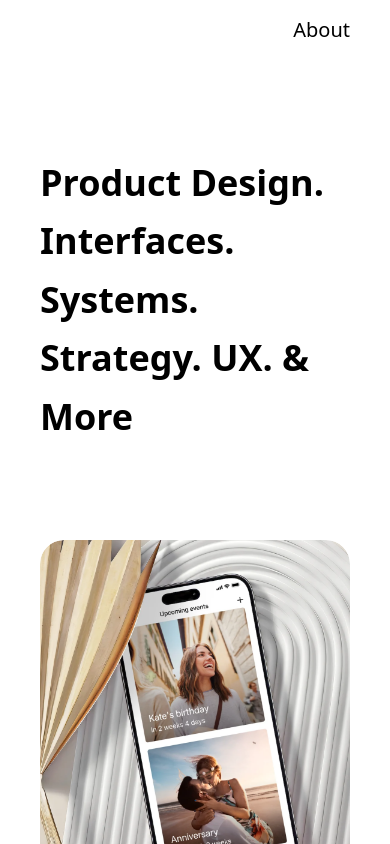
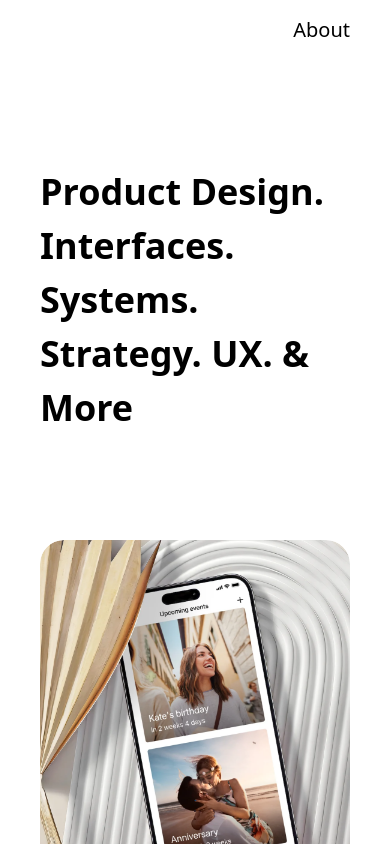
Before and after one commit to Merus23/portfolio, a Next.js app: page / in a window 390 px wide. Shown: the top 844 px of the page. Built offline with nearby package versions, Linux system fonts and the light colour scheme.

Commit message:
refactor: Update MainText component font size and leading for improved readability and responsiveness

```diff
--- a/src/components/MainText/MainText.tsx
+++ b/src/components/MainText/MainText.tsx
@@ -26,7 +26,7 @@ export default function MainText({ text }: MainTextProps) {
       transition={{ duration: 0.8, delay: 0.1 }}
       variants={itemVariants}
     >
-      <h1 className="w-full text-4xl md:text-7xl font-semibold leading-relaxed md:leading-loose">
+      <h1 className="w-full text-4xl md:text-5xl lg:text-7xl leading-normal md:leading-relaxed lg:leading-relaxed font-semibold">
         {text}
       </h1>
     </motion.div>
```
